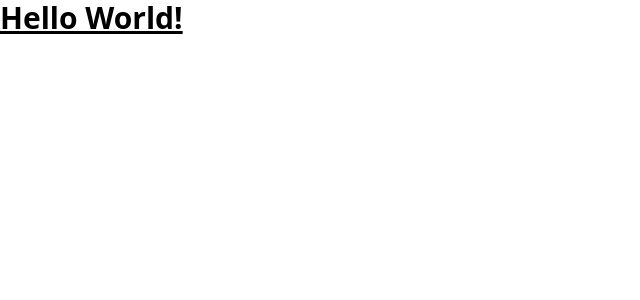
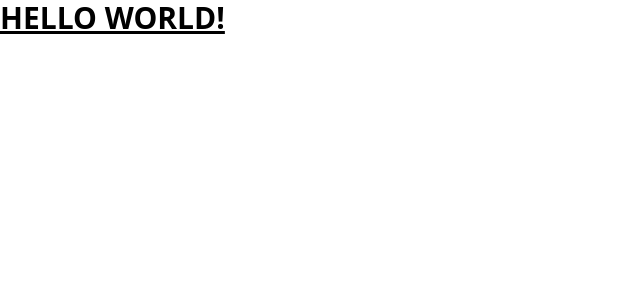
Before and after one commit to girirajbhosale69/giri_nft_marketplace, a Next.js app: page / in a window 1280 px wide. Shown: the top 300 px of the page, without its empty margins (0-640 px from the left). Built offline with nearby package versions, Linux system fonts and the light colour scheme.

Commit message:
change the hello world to capital text

```diff
--- a/pages/index.js
+++ b/pages/index.js
@@ -1,7 +1,7 @@
 const Home = () => (
   <div>
     <h1 className="text-3xl font-bold underline">
-      Hello World!
+      HELLO WORLD!
     </h1>
   </div>
 );
```
